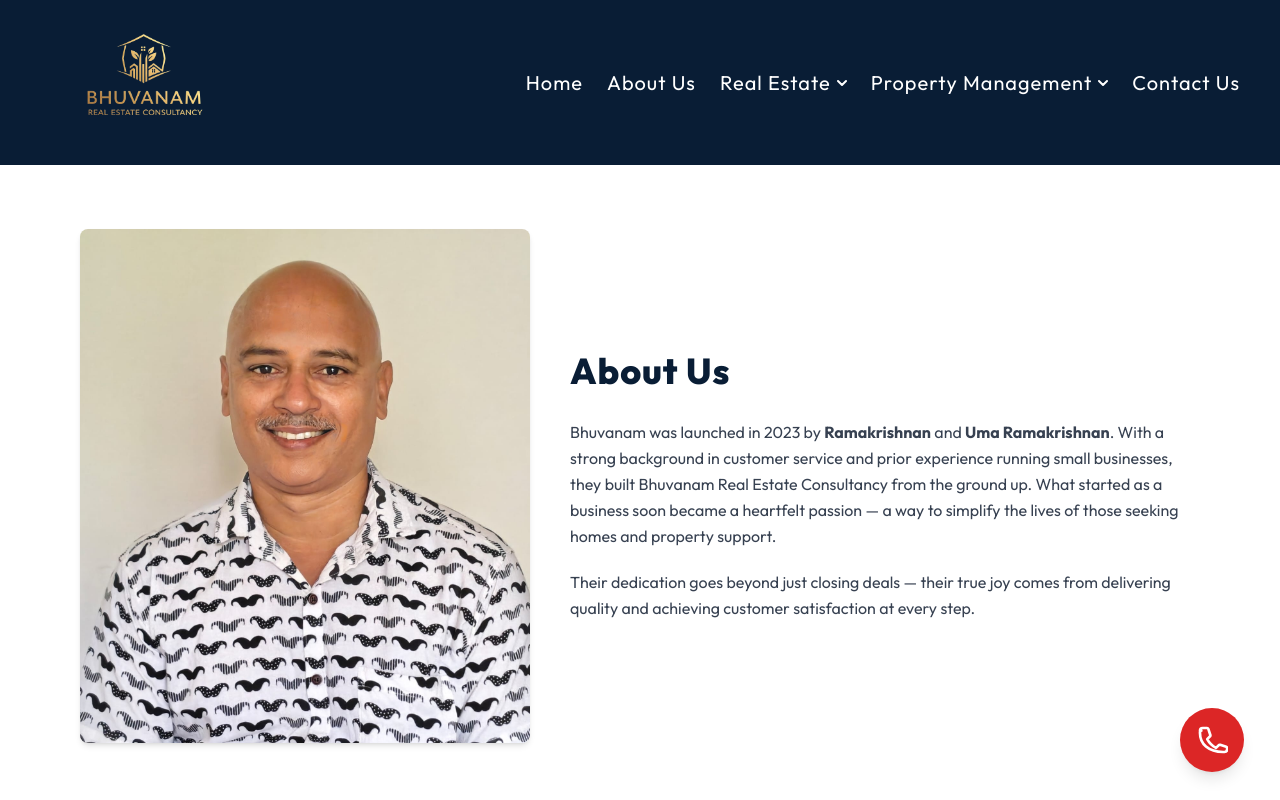
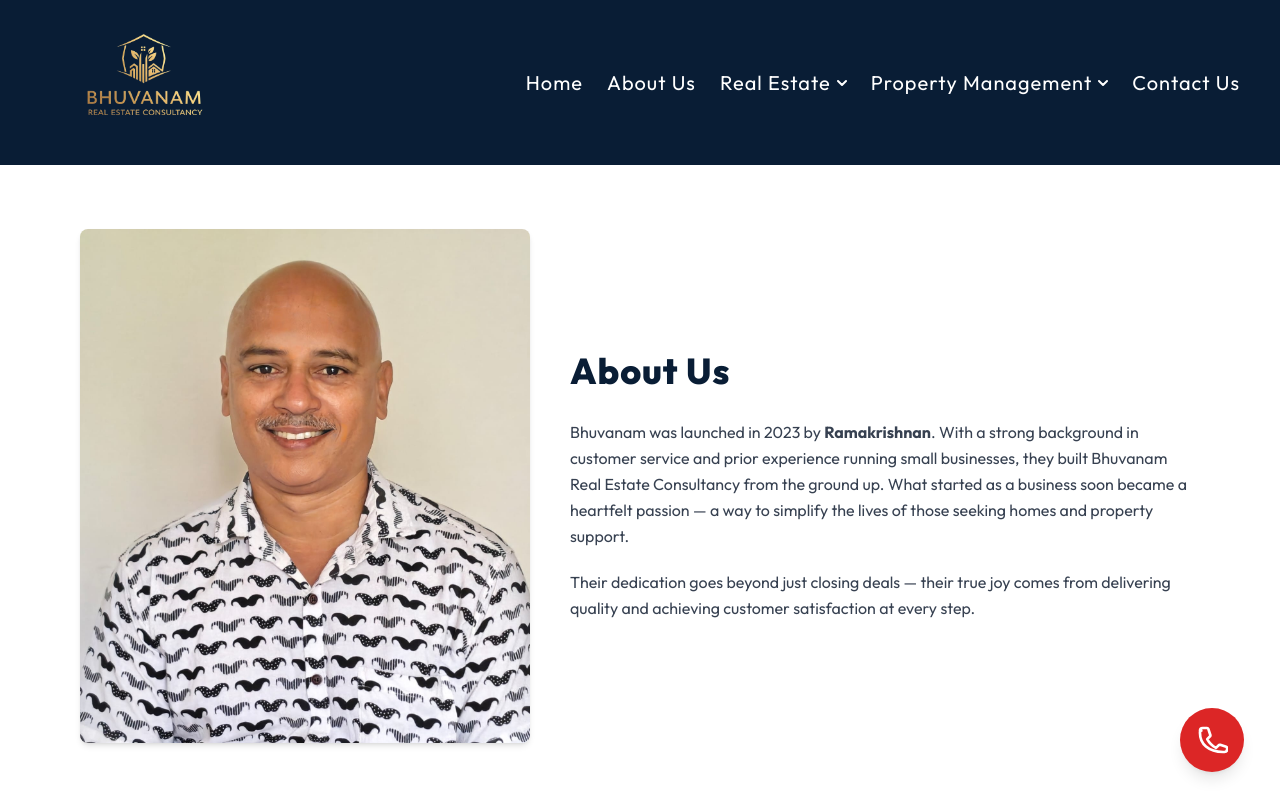
Before and after one commit to dhurvthiside/BhuvanamConsultancy, a React (Vite) app: page /about in a window 1280 px wide. Shown: the top 800 px of the page. Built offline with nearby package versions, Linux system fonts and the light colour scheme.

Commit message:
Update About Us description
Removed 'Uma Ramakrishnan' from the About Us section.

```diff
--- a/src/pages/About.jsx
+++ b/src/pages/About.jsx
@@ -12,7 +12,7 @@ const About = () => {
           <div className="flex flex-col gap-5 md:w-2/3">
             <h1 className="text-4xl font-extrabold mb-2 tracking-wide">About Us</h1>
             <p className="text-gray-700 leading-relaxed">
-              Bhuvanam was launched in 2023 by <strong>Ramakrishnan</strong> and <strong>Uma Ramakrishnan</strong>. With a strong background in customer service and prior experience running small businesses, they built Bhuvanam Real Estate Consultancy from the ground up. What started as a business soon became a heartfelt passion — a way to simplify the lives of those seeking homes and property support.
+              Bhuvanam was launched in 2023 by <strong>Ramakrishnan</strong>. With a strong background in customer service and prior experience running small businesses, they built Bhuvanam Real Estate Consultancy from the ground up. What started as a business soon became a heartfelt passion — a way to simplify the lives of those seeking homes and property support.
             </p>
             <p className="text-gray-700 leading-relaxed">
               Their dedication goes beyond just closing deals — their true joy comes from delivering quality and achieving customer satisfaction at every step.
```
